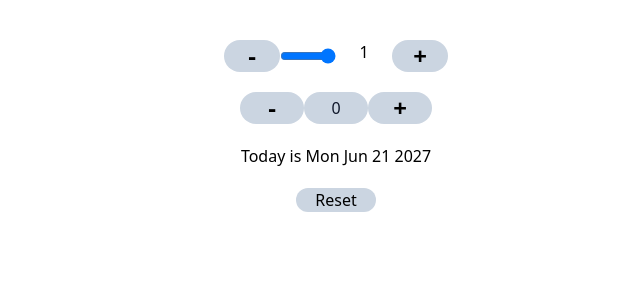
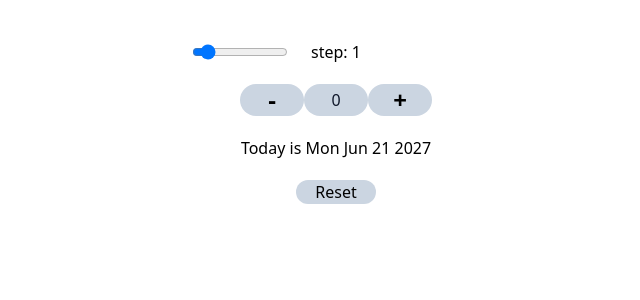
Before and after one commit to parisaMontakhab/Step-message, a React (Vite) app in the folder msg-step/: page / in a window 1280 px wide. Shown: the top 300 px of the page, without its empty margins (304-944 px from the left). Built offline with nearby package versions, Linux system fonts and the light colour scheme.

Commit message:
debug: add number method to changed string to number

```diff
--- a/msg-step/src/App.jsx
+++ b/msg-step/src/App.jsx
@@ -108,22 +108,25 @@ function ChallengeOne() {
 
   return (
     <div className="text-center mt-10">
-      <div className="grid grid-cols-4 w-56 mx-auto mb-5">
-        <button
+      <div className="grid grid-cols-3 w-72 mx-auto mb-5  ">
+        {/* <button
           onClick={handleMinesStep}
           className="bg-slate-300 rounded-full font-bold text-2xl "
         >
           -
-        </button>
-        <input type="range" id={step} name="step" min="0" max="10"/>
-        <lable for="step">{step}</lable>
-        <button
+        </button> */}
+
+        <input value={step} onChange={(e)=>setStep(Number(e.target.value))} type="range"   min="0" max="10"/>
+        <span> step: {step}</span>
+
+
+        {/* <button
           onClick={hanldlePlusStep}
           className="bg-slate-300 rounded-full font-bold text-2xl "
         >
           {" "}
           +
-        </button>
+        </button> */}
       </div>
       <div className="grid grid-cols-3 w-48 mx-auto mb-5 ">
         <button
@@ -132,7 +135,7 @@ function ChallengeOne() {
         >
           -
         </button>
-        <input value={count} onChange={(e)=> setCount(e.target.value)}
+        <input value={count} onChange={(e)=> setCount(Number(e.target.value))}
         className="w-16 bg-slate-300 rounded-2xl text-slate-900 text-center" />
         <button
           onClick={handlePlusCount}
```
